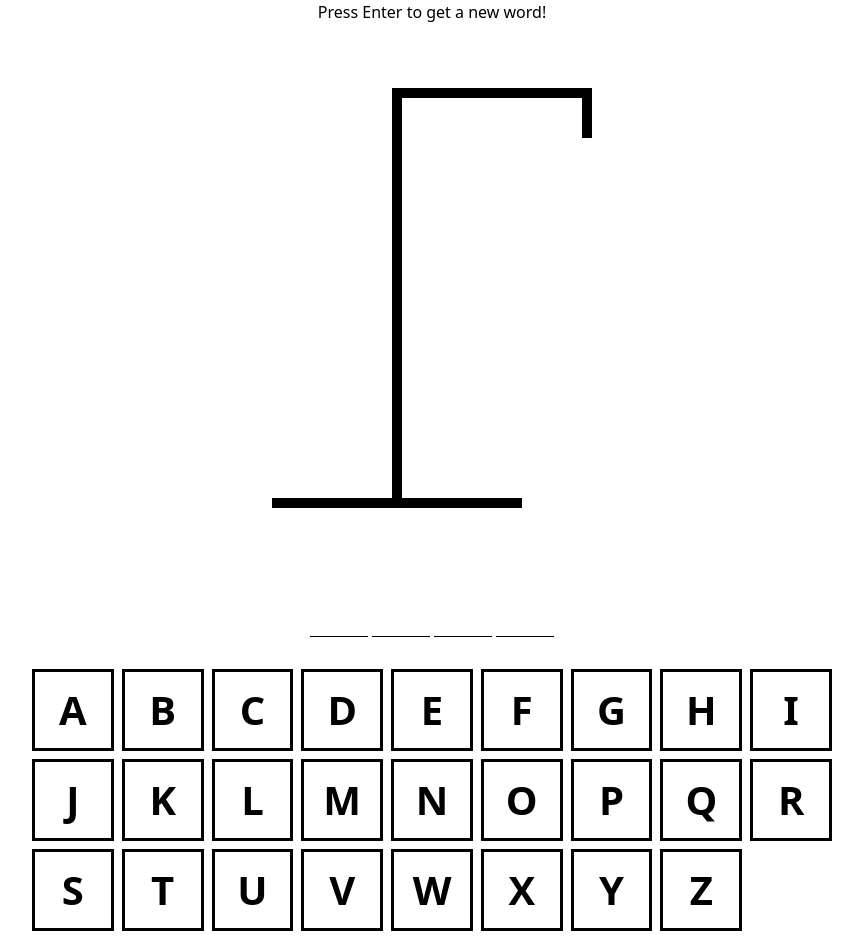
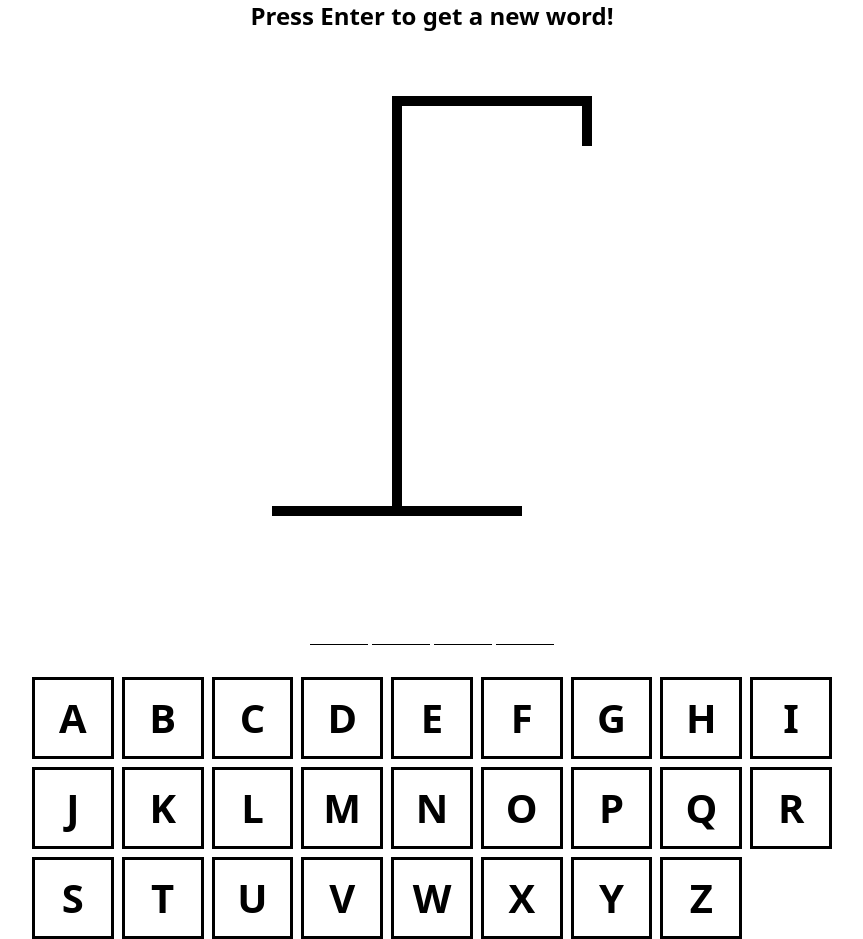
Before and after one commit to vicktor349/hangman, a React (Create React App) app: page / in a window 1280 px wide. Shown: the whole page, without its empty margins (208-1071 px from the left). Built offline with nearby package versions, Linux system fonts and the light colour scheme.

Commit message:
Display message for restarting game

```diff
--- a/src/App.tsx
+++ b/src/App.tsx
@@ -59,7 +59,7 @@ function App() {
 
   return (
     <div className='w-[800px] flex flex-col gap-8 mx-auto items-center'>
-      <p>Press Enter to get a new word!</p>
+      <p className='text-center text-2xl font-semibold'>Press Enter to get a new word!</p>
       <div className='text-3xl text-center'>
         {isWinner && "Winner! - Refresh to try again"}
         {isLoser && "Nice Try - Refresh to try again"}
```
